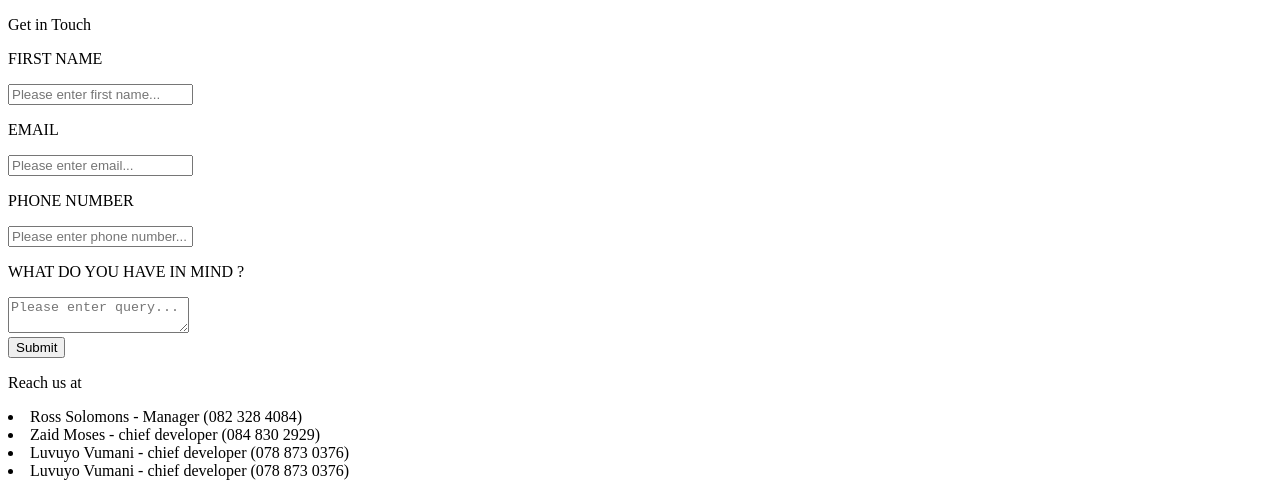
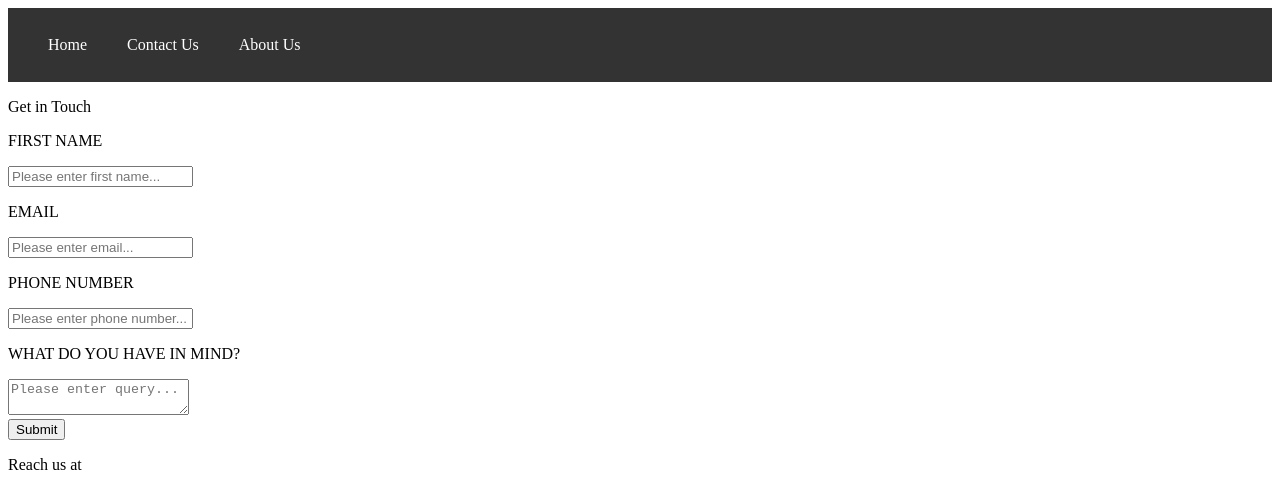
Before and after one commit to Li-Mozy/Heart, a plain HTML site: page CTU_BUDDY/src/contact.html in a window 1280 px wide. Shown: the top 487 px of the page. Drawn offline with Linux system fonts and the light colour scheme; files that its build step writes are made by us from their sources.

Commit message:
Added nav to contact

```diff
--- a/CTU_BUDDY/src/contact.html
+++ b/CTU_BUDDY/src/contact.html
@@ -7,13 +7,50 @@
     <link rel="stylesheet" href="contact.css">
     <script>
         function clearInputs() {
-            document.getElementById("fullName").value = "";
-            document.getElementById("email").value = "";
-            document.getElementById("message").value = "";
+            document.getElementById("ijowk-3").value = "";
+            document.getElementById("ipmgh-3").value = "";
+            document.getElementById("imgis-3").value = "";
+            document.getElementById("i5vyy-3").value = "";
         }
     </script>
+    <style>
+        /* Basic styles for the navigation bar */
+        .navbar {
+            overflow: hidden;
+            background-color: #333;
+            padding: 14px 20px;
+        }
+
+        .navbar a {
+            float: left;
+            display: block;
+            color: white;
+            text-align: center;
+            padding: 14px 20px;
+            text-decoration: none;
+        }
+
+        .navbar a:hover {
+            background-color: #ddd;
+            color: black;
+        }
+
+        /* Clearfix after navbar links */
+        .navbar::after {
+            content: "";
+            clear: both;
+            display: table;
+        }
+    </style>
 </head>
 <body>
+    <!-- Navigation Bar -->
+    <div class="navbar">
+        <a href="home.html">Home</a>
+        <a href="contact.html">Contact Us</a>
+        <a href="about.html">About Us</a> <!-- Example link to an about page -->
+    </div>
+
     <div class="contact_us_6">
         <div class="responsive-container-block container">
           <form class="form-box">
@@ -23,7 +60,7 @@
                   Get in Touch
                 </p>
                 <p class="text-blk contactus-subhead">
-
+                  <!-- Additional text or subheading can be added here -->
                 </p>
               </div>
               <div class="responsive-container-block" id="i2cbk">
@@ -47,12 +84,12 @@
                 </div>
                 <div class="responsive-cell-block wk-tab-12 wk-mobile-12 wk-desk-12 wk-ipadp-12" id="i634i-3">
                   <p class="text-blk input-title">
-                    WHAT DO YOU HAVE IN MIND ?
+                    WHAT DO YOU HAVE IN MIND?
                   </p>
                   <textarea class="textinput" id="i5vyy-3" placeholder="Please enter query..."></textarea>
                 </div>
               </div>
-              <button class="submit-btn" id="w-c-s-bgc_p-1-dm-id-2">
+              <button class="submit-btn" type="button" onclick="clearInputs()" id="w-c-s-bgc_p-1-dm-id-2">
                 Submit
               </button>
             </div>
@@ -63,11 +100,12 @@
                 Reach us at
               </p>
               <p class="text-blk map-contactus-subhead">
-                <ul> </ul>
-                 <li>Ross Solomons - Manager (082 328 4084)</li>
-                  <li>Zaid Moses - chief developer (084 830 2929)</li>
-                  <li>Luvuyo Vumani - chief developer (078 873 0376)</li>
-                  <li>Luvuyo Vumani - chief developer (078 873 0376)</li>
+                <ul>
+                  <li>Ross Solomons - Manager (082 328 4084)</li>
+                  <li>Zaid Moses - Chief Developer (084 830 2929)</li>
+                  <li>Luvuyo Vumani - Chief Developer (078 873 0376)</li>
+                  <li>Luvuyo Vumani - Chief Developer (078 873 0376)</li>
+                </ul>
               </p>
               <div class="social-media-links mob">
                 <a class="social-icon-link" href="#" id="ix94i-2-2">
@@ -84,6 +122,7 @@
                 </a>
               </div>
               <div class="map-box container-block">
+                <!-- Map content can go here -->
               </div>
             </div>
           </div>
```
